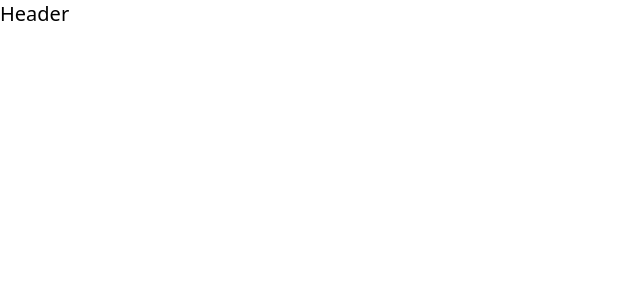
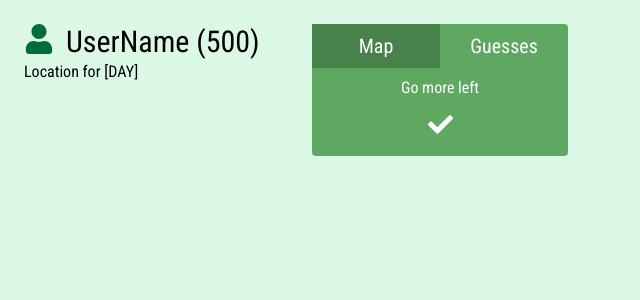
Before and after one commit to Cyril-Thomas03/GeoWordle, a React (Create React App) app in the folder geo-wordle/: page / in a window 1280 px wide. Shown: the top 300 px of the page, without its empty margins (0-640 px from the left). Built offline with nearby package versions, Linux system fonts and the light colour scheme; no server answers.

Commit message:
added figma layout

```diff
--- a/geo-wordle/package.json
+++ b/geo-wordle/package.json
@@ -8,6 +8,7 @@
     "@testing-library/user-event": "^13.5.0",
     "react": "^18.2.0",
     "react-dom": "^18.2.0",
+    "react-icons": "^4.10.1",
     "react-scripts": "5.0.1",
     "web-vitals": "^2.1.4"
   },
--- a/geo-wordle/public/index.html
+++ b/geo-wordle/public/index.html
@@ -9,7 +9,7 @@
             name="description"
             content="Web site created using create-react-app"
         />
-        <link rel="apple-touch-icon" href="%PUBLIC_URL%/logo192.png" />
+        <!-- <link rel="apple-touch-icon" href="%PUBLIC_URL%/logo192.png" /> -->
         <!--
       manifest.json provides metadata used when your web app is installed on a
       user's mobile device or desktop. See https://developers.google.com/web/fundamentals/web-app-manifest/
--- a/geo-wordle/src/App.css
+++ b/geo-wordle/src/App.css
@@ -0,0 +1,10 @@
+@import url('https://fonts.googleapis.com/css2?family=Roboto+Condensed&display=swap');
+
+body {
+    background-color: #dbf7e5;
+    font-family: 'Roboto Condensed', sans-serif;
+}
+
+.active-button {
+    background-color: #49814b;
+}
--- a/geo-wordle/src/App.js
+++ b/geo-wordle/src/App.js
@@ -1,10 +1,14 @@
 import './App.css';
-import Header from './components/Header.jsx';
+import GameMenu from './components/BoardLayoutSidebar.jsx';
+import GameMap from './components/BoardLayoutMain.jsx';
 
 function App() {
     return (
         <div className='App'>
-            <Header />
+            <div className='m-6 flex'>
+                <GameMap />
+                <GameMenu />
+            </div>
         </div>
     );
 }
--- /dev/null
+++ b/geo-wordle/src/components/BoardLayoutMain.jsx
@@ -0,0 +1,22 @@
+import React from 'react';
+import { FaUser } from 'react-icons/fa';
+import { IconContext } from 'react-icons';
+
+const BoardLayoutMain = () => {
+    return (
+        <div className='w-72'>
+            <div className='text-3xl flex gap-3'>
+                <IconContext.Provider value={{ color: '#006D38' }}>
+                    <FaUser />
+                </IconContext.Provider>
+                <p>UserName (500) </p>
+            </div>
+
+            {/* TODO: MAP HERE */}
+
+            <p>Location for [DAY]</p>
+        </div>
+    );
+};
+
+export default BoardLayoutMain;
--- /dev/null
+++ b/geo-wordle/src/components/BoardLayoutSidebar.jsx
@@ -0,0 +1,46 @@
+import React, { useState } from 'react';
+import SidebarMap from './SidebarMap';
+import SidebarGuesses from './SidebarGuesses';
+
+const BoardLayoutSidebar = () => {
+    const [activeButton, setActiveButton] = useState('mapButton');
+
+    const handleButtonClick = (buttonId) => {
+        setActiveButton(buttonId);
+    };
+
+    return (
+        <div className='text-white bg-[#5FA862] w-64 rounded flex flex-col'>
+            <ul className='flex flex-row text-xl'>
+                <li className='flex-1'>
+                    <button
+                        id='mapButton'
+                        className={`w-full h-full p-2 transition duration-300 ease-in-out ${
+                            activeButton === 'mapButton' ? 'active-button' : ''
+                        }`}
+                        onClick={() => handleButtonClick('mapButton')}
+                    >
+                        Map
+                    </button>
+                </li>
+                <li className='flex-1'>
+                    <button
+                        id='guessesButton'
+                        className={`w-full h-full p-2 transition duration-300 ease-in-out ${
+                            activeButton === 'guessesButton'
+                                ? 'active-button'
+                                : ''
+                        }`}
+                        onClick={() => handleButtonClick('guessesButton')}
+                    >
+                        Guesses
+                    </button>
+                </li>
+            </ul>
+
+            {activeButton === 'mapButton' ? <SidebarMap /> : <SidebarGuesses />}
+        </div>
+    );
+};
+
+export default BoardLayoutSidebar;
--- a/geo-wordle/src/components/Header.jsx
+++ /dev/null
@@ -1,7 +0,0 @@
-import React from 'react';
-
-const Header = () => {
-    return <div className='text-xl'>Header</div>;
-};
-
-export default Header;
--- /dev/null
+++ b/geo-wordle/src/components/SidebarGuesses.jsx
@@ -0,0 +1,22 @@
+import React from 'react';
+import { FaLightbulb } from 'react-icons/fa';
+
+const SidebarMap = () => {
+    return (
+        <div className='flex flex-col'>
+            <ul>
+                <li>Lorem ipsum dolor sit amet.</li>
+                <li>Lorem ipsum dolor sit amet.</li>
+                <li>Lorem ipsum dolor sit amet.</li>
+            </ul>
+
+            <div className='m-auto p-3'>
+                <button>
+                    <FaLightbulb size={25} />
+                </button>
+            </div>
+        </div>
+    );
+};
+
+export default SidebarMap;
--- /dev/null
+++ b/geo-wordle/src/components/SidebarMap.jsx
@@ -0,0 +1,19 @@
+import React from 'react';
+import { FaCheck } from 'react-icons/fa';
+
+const SidebarMap = () => {
+    return (
+        <div className='flex flex-col'>
+            <p className='text-center mt-2'>Go more left</p>
+            {/* TODO: INSERT MINI-MAP HERE */}
+
+            <div className='m-auto p-3'>
+                <button>
+                    <FaCheck size={25} />
+                </button>
+            </div>
+        </div>
+    );
+};
+
+export default SidebarMap;
```
Also changed, not shown: geo-wordle/public/manifest.json, 1 other file (tests, documents, lock files or other folders).
